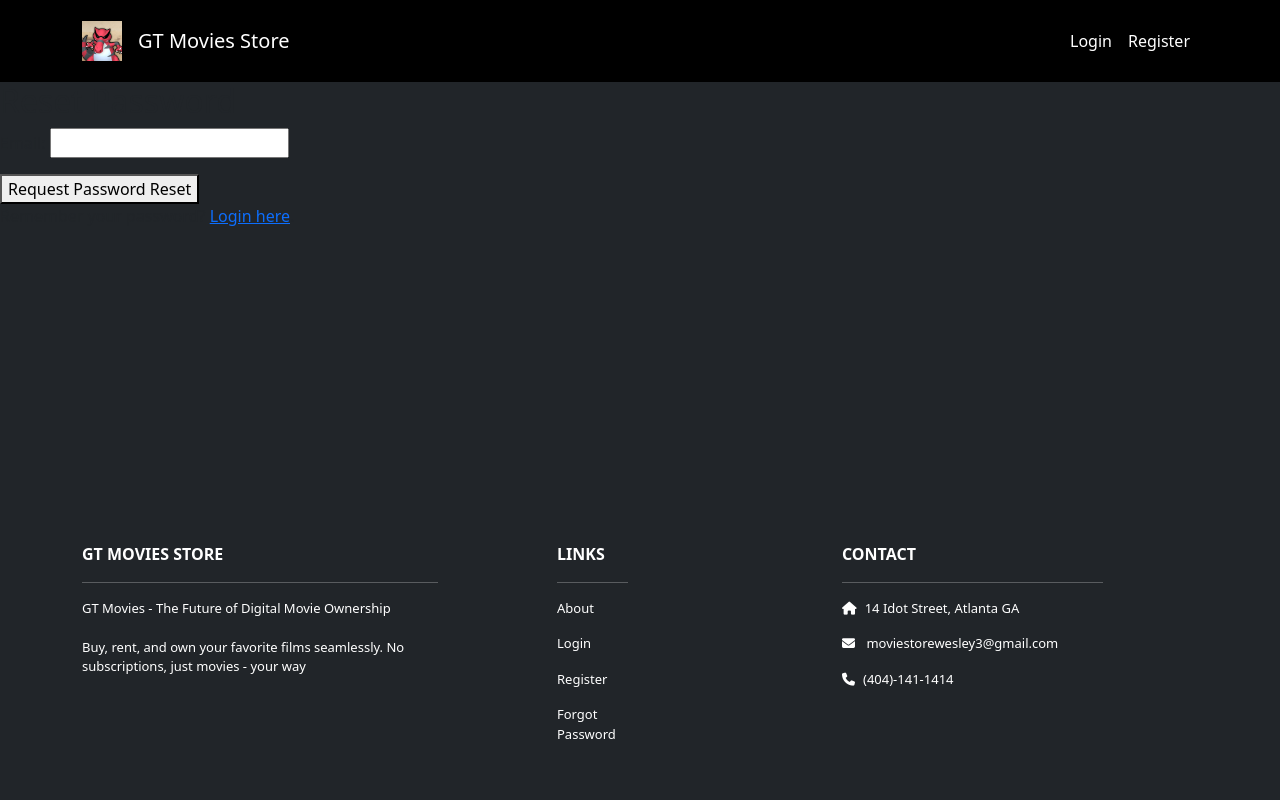
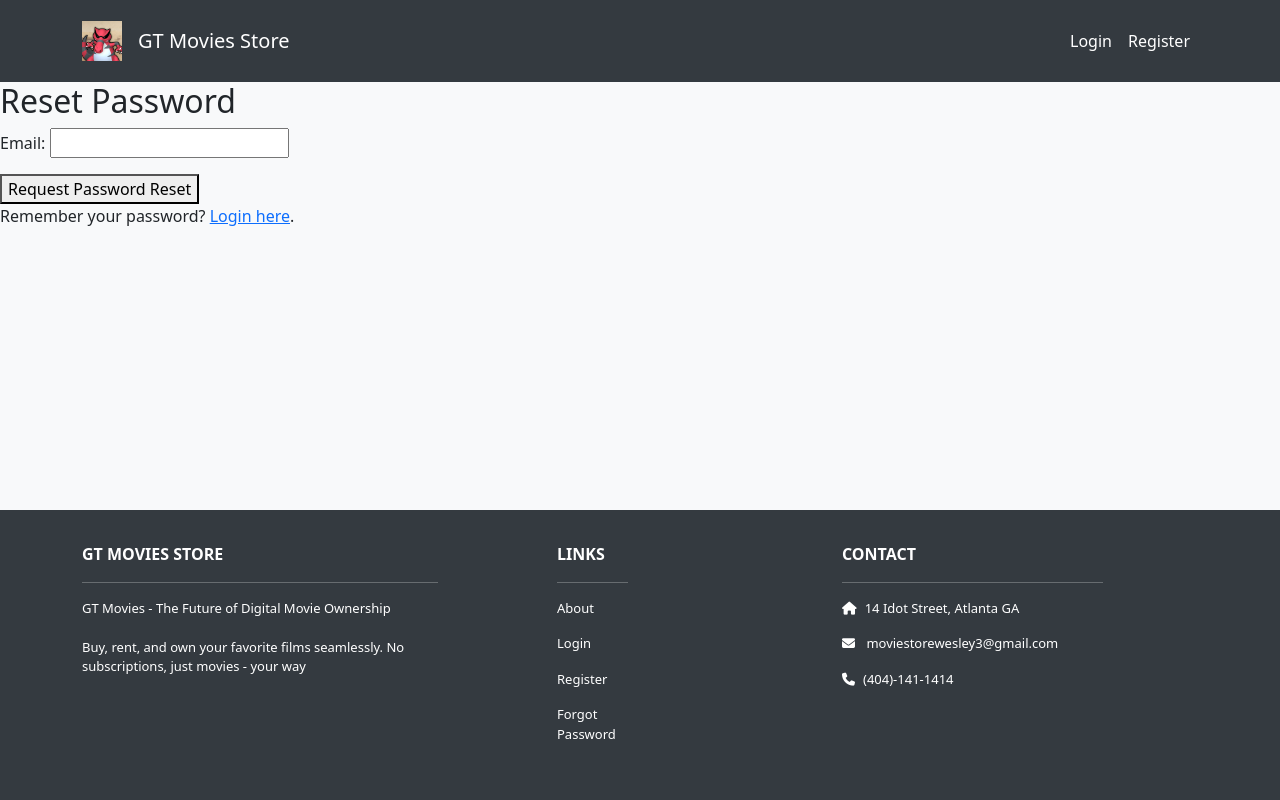
Before and after one commit to Tahsin-Kazi/Movie-Store-Wesley-3, a Django app: page /password-reset/ in a window 1280 px wide. Run offline with Django 5.2, Linux system fonts and the light colour scheme; some libraries are stand-ins or nearby versions.

Commit message:
Changed styling

```diff
--- a/static/css/style.css
+++ b/static/css/style.css
@@ -3,19 +3,19 @@ body {
     display: flex;
     flex-direction: column;
     margin: 0;
-    background-color: #212529;
+    background-color: #f8f9fa; /* Set background color to light gray */
 }
 
 main {
     flex: 1 0 auto;
     display: flex;
     flex-direction: column;
-    background-color: #212529;
+    background-color: #f8f9fa; /* Set background color to light gray */
 }
 
 .ms-footer {
     margin-top: auto;
-    background-color: #212529;
+    background-color: #343a40; /* Set background color to dark gray */
     width: 100%;
 }
 
@@ -29,7 +29,7 @@ main {
     text-decoration: none;
 }
 
-.ms-footer-bottom span{
+.ms-footer-bottom span {
     font-size: 13px;
     line-height: 38px;
 }
@@ -52,7 +52,6 @@ main {
 .masthead h2, .masthead p {
     color: #ffffff;
     text-shadow: 0px 0px 20px rgba(0, 0, 0, 0.6);
-
 }
 
 .navbar a.nav-link {
@@ -60,5 +59,5 @@ main {
 }
 
 .bg-dark {
-    background-color: #000 !important;
+    background-color: #343a40 !important; /* Set background color to dark gray */
 }
```
